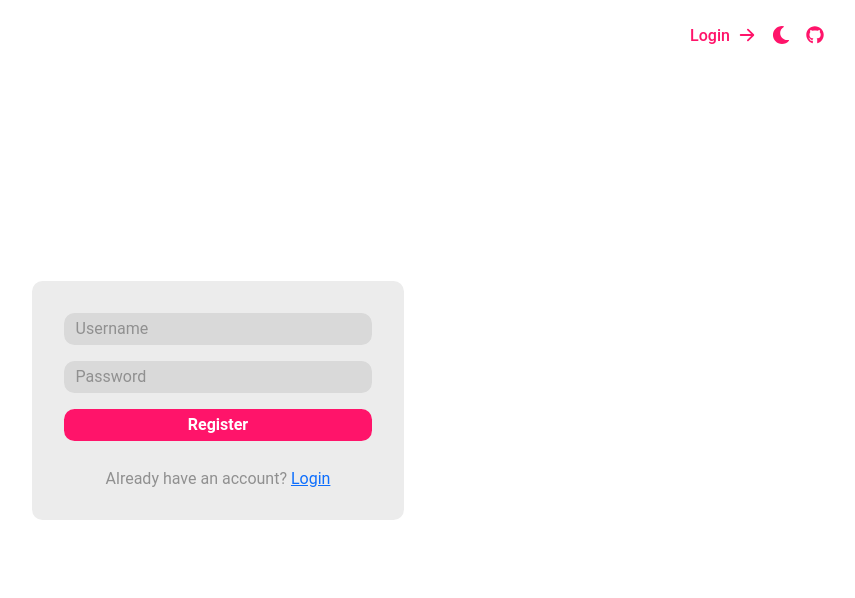
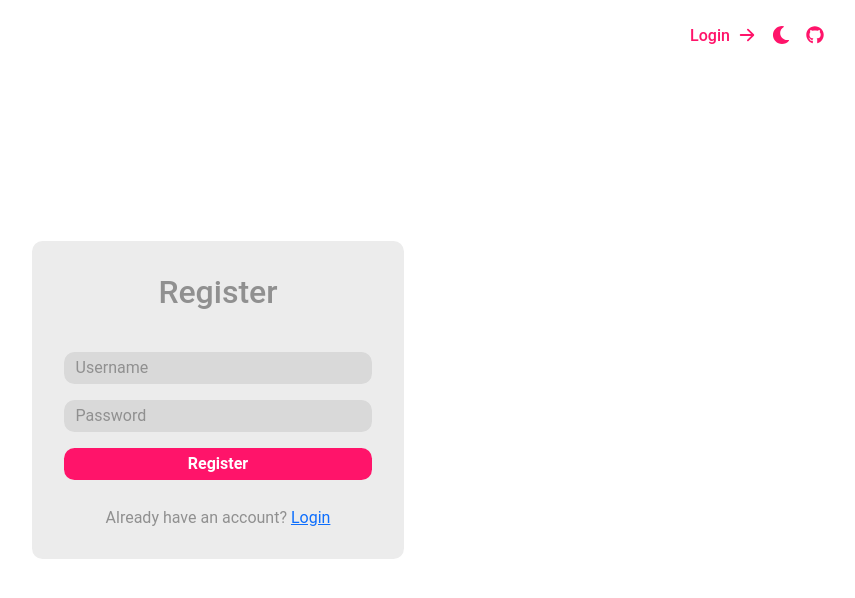
Before and after one commit to sopra-fs25-group-20/sopra-fs25-group-20-client, a Next.js app: page /register in a window 1280 px wide. Shown: the top 598 px of the page, without its empty margins (422-1277 px from the left). Built offline with nearby package versions, Linux system fonts and the light colour scheme.

Commit message:
refactor: extract shared AuthForm component for login and register pages

```diff
--- /dev/null
+++ b/app/components/AuthForm.tsx
@@ -0,0 +1,51 @@
+"use client";
+import { InputField } from "@/components/InputField";
+import { Button } from "@/components/Button";
+
+type Props = {
+  title: string;
+  onSubmit: () => void;
+  username: string;
+  setUsername: (v: string) => void;
+  password: string;
+  setPassword: (v: string) => void;
+  error?: string;
+  footer: React.ReactNode;
+  buttonLabel: string;
+};
+
+export default function AuthForm({
+  title,
+  onSubmit,
+  username,
+  setUsername,
+  password,
+  setPassword,
+  error,
+  footer,
+  buttonLabel,
+}: Props) {
+  return (
+    <>
+      <h2 className="text-xl font-semibold text-center mb-4">{title}</h2>
+      <InputField
+        placeholder="Username"
+        value={username}
+        onChange={setUsername}
+      />
+      <InputField
+        placeholder="Password"
+        type="password"
+        value={password}
+        onChange={setPassword}
+      />
+      <Button onClick={onSubmit} className="mb-2">
+        {buttonLabel}
+      </Button>
+      {error && (
+        <div className="text-red-500 text-sm text-center">{error}</div>
+      )}
+      <div className="text-sm text-center mt-1 text-gray-500">{footer}</div>
+    </>
+  );
+}
--- a/app/register/page.tsx
+++ b/app/register/page.tsx
@@ -3,12 +3,11 @@ import { useState } from "react";
 import { useRouter } from "next/navigation";
 import Link from "next/link";
 import { AppHeader } from "@/components/AppHeader";
-import { InputField } from "@/components/InputField";
 import { Frame } from "@/components/frame";
-import { Button } from "@/components/Button";
 import { useTheme } from "@/context/ThemeContext";
 import { useApi } from "@/hooks/useApi";
 import useLocalStorage from "@/hooks/useLocalStorage";
+import AuthForm from "@/components/AuthForm";
 
 export default function RegisterPage() {
   const [username, setUsername] = useState("");
@@ -36,8 +35,6 @@ export default function RegisterPage() {
       tokenStorage.set(res.token);
       router.push("/profile");
     } catch (err) {
-      console.log("Register error:", err);
-
       if (
         typeof err === "object" &&
         err !== null &&
@@ -67,24 +64,17 @@ export default function RegisterPage() {
       <div className="landing-page">
         <AppHeader onToggleTheme={toggleTheme} />
         <Frame>
-          <InputField
-            placeholder="Username"
-            value={username}
-            onChange={setUsername}
-          />
-          <InputField
-            placeholder="Password"
-            type="password"
-            value={password}
-            onChange={setPassword}
-          />
-          <Button onClick={handleRegister} className="mb-2">
-            Register
-          </Button>
-          {error && (
-            <div className="text-red-500 text-sm text-center">{error}</div>
-          )}
-          <div className="text-sm text-center mt-1 text-gray-500">
+          <AuthForm
+            title="Register"
+            onSubmit={handleRegister}
+            username={username}
+            setUsername={setUsername}
+            password={password}
+            setPassword={setPassword}
+            error={error}
+            buttonLabel="Register"
+            footer={
+              <>
                 Already have an account?{" "}
                 <Link
                   href="/login"
@@ -92,7 +82,9 @@ export default function RegisterPage() {
                 >
                   Login
                 </Link>
-          </div>
+              </>
+            }
+          />
         </Frame>
       </div>
     </div>
```
Also changed, not shown: app/login/page.tsx (+21 -29 lines). Lines whose indentation alone changed are shown as unchanged.
